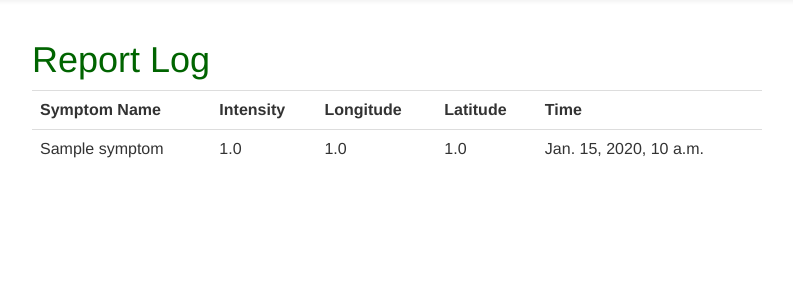
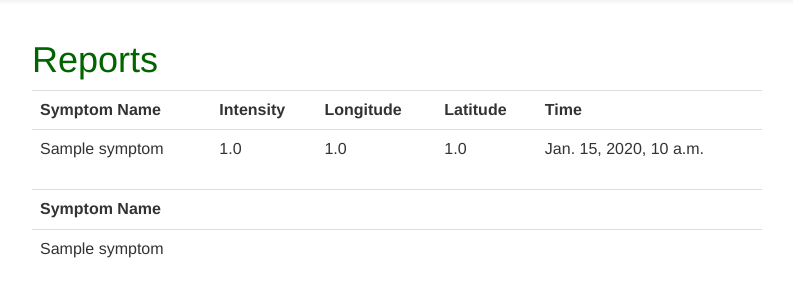
Before and after one commit to chrisrneal/space-app, a Django app: page /logs in a window 1280 px wide. Shown: the part 52-352 px from the top of the page, without its empty margins (243-1036 px from the left). Run offline with Django 3.2, Linux system fonts and the light colour scheme; tables that the repository leaves empty hold one stand-in row (values such as "Sample post"); some libraries are stand-ins or nearby versions.

Commit message:
pulls a list of distinct symptoms

```diff
--- a/space/models.py
+++ b/space/models.py
@@ -29,7 +29,6 @@ class Symptom(models.Model):
             self.locLat = latlng[0]
             self.locLong = latlng[1]
 
-
     def geocode(self, location):
         output = "json"
         request = "https://maps.googleapis.com/maps/api/geocode/%s?address=%s&key=%s" % (output, location, googAPIkey)
--- a/space/templates/space/logs.html
+++ b/space/templates/space/logs.html
@@ -1,7 +1,7 @@
 {% extends 'space/base.html' %}
 {% load staticfiles %}
 {% block content %}
-    <h1>Report Log</h1>
+    <h1>Reports</h1>
     <table class="table table-hover">
         <tr>
             <th>Symptom Name</th>
@@ -20,4 +20,14 @@
             </tr>
         {% endfor %}
     </table>
+    <table class="table table-hover">
+        <tr>
+            <th>Symptom Name</th>
+        </tr>
+        {% for x in symptomList %}
+            <tr>
+                <td>{{ x }}</td>
+            </tr>
+        {% endfor %}
+    </table>
 {% endblock %}
--- a/space/views.py
+++ b/space/views.py
@@ -2,6 +2,7 @@ from django.shortcuts import render, redirect
 
 from .forms import SymptomForm
 from .models import Symptom
+from .data import DataExtract
 
 
 # Create your views here.
@@ -24,6 +25,15 @@ def report(request):
         form = SymptomForm()
     return render(request, 'space/report.html', {'form' : form })
 
+def getSymptomList(symptoms):
+    retVal = []
+    for n in symptoms:
+        if n.symptomName not in retVal:
+            retVal.append(n.symptomName)
+    return retVal
+
 def logs(request):
     symptoms = Symptom.objects.order_by('-time')
-    return render(request, 'space/logs.html', {'symptoms' : symptoms})
+    symptomList = getSymptomList(symptoms)
+
+    return render(request, 'space/logs.html', {'symptoms' : symptoms, 'symptomList' : symptomList })
```
